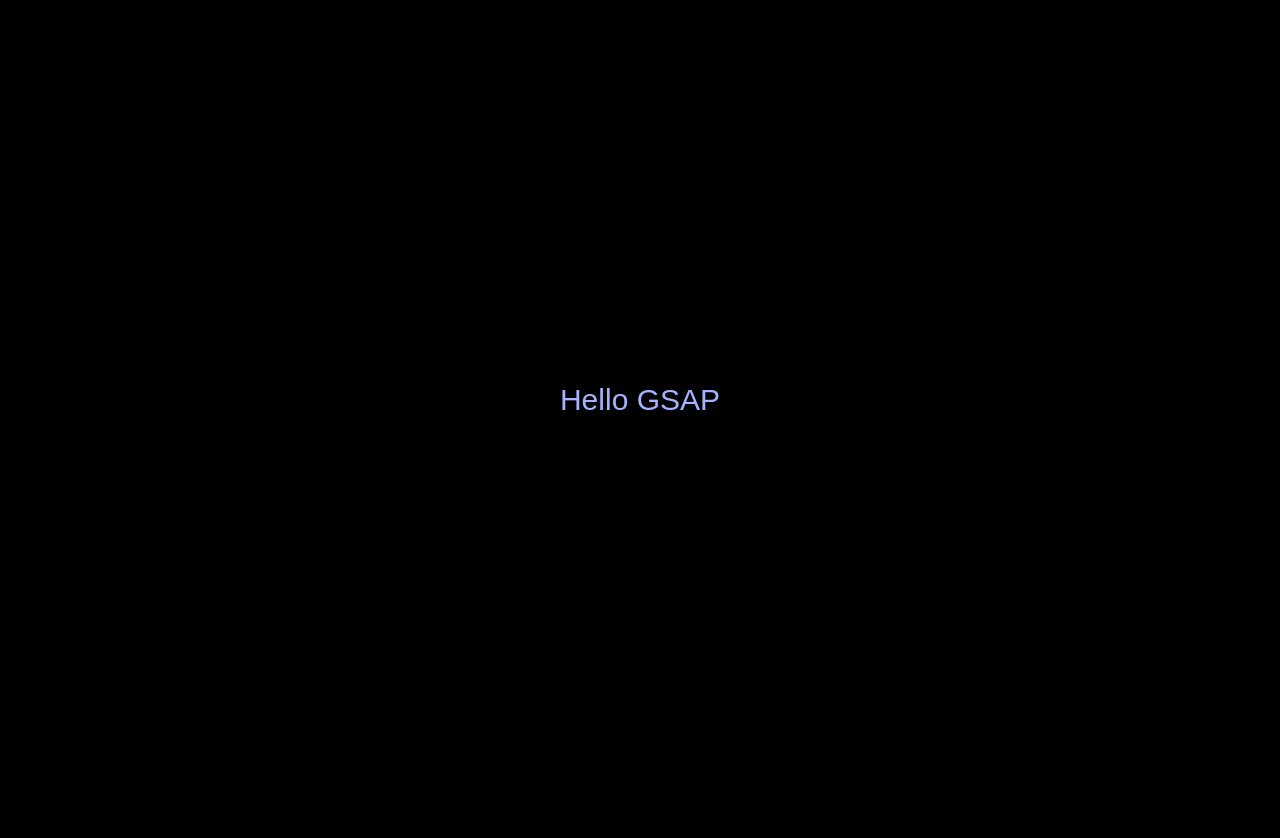
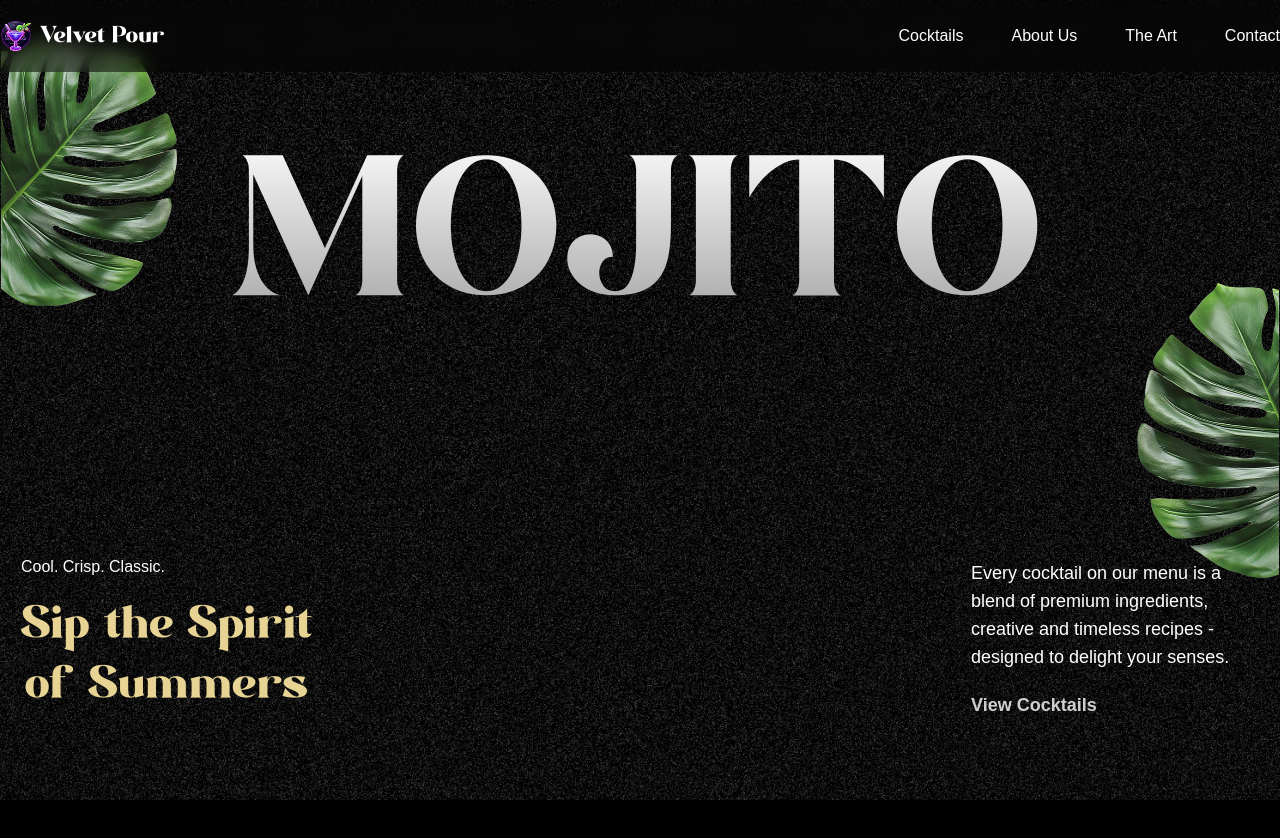
Before and after one commit to Fede-Aletti/gsap_cocktails, a React (Vite) app: page / in a window 1280 px wide. Shown: the top 838 px of the page. Before the commit the page ends 800 px from the top, so only its background shows below. Built offline with nearby package versions, Linux system fonts and the light colour scheme; a web font is replaced by a local one.

Commit message:
Hero section

```diff
--- a/index.html
+++ b/index.html
@@ -2,15 +2,11 @@
 <html lang="en">
   <head>
     <meta charset="UTF-8" />
-    <link rel="icon" type="image/svg+xml" href="/vite.svg" />
+    <link rel="icon" type="image/svg+xml" href="/images/logo.png" />
     <meta name="viewport" content="width=device-width, initial-scale=1.0" />
     <link rel="preconnect" href="https://fonts.googleapis.com" />
     <link rel="preconnect" href="https://fonts.gstatic.com" crossorigin />
-    <link
-      href="https://fonts.googleapis.com/css2?family=Inter:wght@400;500;700&display=swap"
-      rel="stylesheet"
-    />
-    <title>GSAP Course</title>
+    <title>Velvet Pour</title>
   </head>
   <body>
     <div id="root"></div>
--- a/src/App.tsx
+++ b/src/App.tsx
@@ -1,12 +1,15 @@
-import gsap from "gsap";
-
 import "./App.css";
+import { NavBar } from "./components/nav-bar";
+import { Hero } from "./components/hero";
 
 const App = () => {
   return (
-    <div className="flex-center h-screen">
-      <h1 className="text-3xl text-indigo-300">Hello GSAP</h1>
-    </div>
+    <main>
+      <NavBar />
+      <Hero />
+
+      <div className="h-dvh bg-black"></div>
+    </main>
   );
 };
 
--- /dev/null
+++ b/src/components/hero.tsx
@@ -0,0 +1,99 @@
+import { useGSAP } from "@gsap/react";
+import gsap from "gsap";
+import { SplitText } from "gsap/all";
+
+export const Hero = () => {
+  useGSAP(() => {
+    const heroSplit = new SplitText(".title", {
+      type: "chars, words",
+    });
+
+    const paragraphSplit = new SplitText(".subtitle", {
+      type: "lines",
+    });
+
+    heroSplit.chars.forEach((char, index) => {
+      char.classList.add("text-gradient");
+    });
+
+    gsap.from(heroSplit.chars, {
+      yPercent: 100,
+      duration: 1.8,
+      ease: "expo.out",
+      stagger: 0.06,
+    });
+
+    gsap.from(paragraphSplit.lines, {
+      opacity: 0,
+      yPercent: 100,
+      duration: 1.8,
+      ease: "expo.out",
+      stagger: 0.06,
+      delay: 1,
+    });
+
+    gsap
+      .timeline({
+        scrollTrigger: {
+          trigger: "#hero",
+          start: "top top",
+          end: "bottom top",
+          scrub: true,
+        },
+      })
+      .to(
+        ".right-leaf ",
+        {
+          y: 200,
+        },
+        0
+      )
+      .to(
+        ".left-leaf",
+        {
+          y: -200,
+        },
+        0
+      );
+  }, []);
+
+  return (
+    <>
+      <section id="hero" className="noisy">
+        <h1 className="title">MOJITO</h1>
+
+        <img
+          src="/images/hero-left-leaf.png"
+          alt="hero-left-leaf"
+          className="left-leaf"
+        />
+        <img
+          src="/images/hero-right-leaf.png"
+          alt="hero-right-leaf"
+          className="right-leaf"
+        />
+
+        <div className="body">
+          <div className="content">
+            <div className="space-y-5 hidden md:block">
+              <p>Cool. Crisp. Classic.</p>
+              <p className="subtitle">
+                Sip the Spirit <br /> of Summers
+              </p>
+            </div>
+
+            <div className="view-cocktails">
+              <p className="subtitle">
+                Every cocktail on our menu is a blend of premium ingredients,
+                creative and timeless recipes - designed to delight your senses.
+              </p>
+              <a href="#cocktails" className="btn">
+                View Cocktails
+              </a>
+            </div>
+          </div>
+        </div>
+      </section>
+    </>
+  );
+};
--- /dev/null
+++ b/src/components/nav-bar.tsx
@@ -0,0 +1,46 @@
+import { useGSAP } from "@gsap/react";
+import { navLinks } from "../constants";
+import gsap from "gsap";
+
+export const NavBar = () => {
+
+    useGSAP(() => {
+        const navTween = gsap.timeline({
+            scrollTrigger: {
+                trigger: 'nav',
+                start: 'bottom top',
+            }
+        })
+
+        navTween.fromTo('nav', {
+            backgroundColor: 'transparent',
+        }, {
+            backgroundColor: 'rgba(0, 0, 0, 0.5)',
+            backdropFilter: 'blur(10px)',
+            duration: 1,
+            ease: 'power2.inOut',
+            opacity: 1,
+        })
+
+        return () => {}
+    })
+
+  return (
+    <nav>
+      <div>
+        <a href="#home" className="flex item-center gap-2">
+          <img src="/images/logo.png" alt="logo" />
+          <p>Velvet Pour</p>
+        </a>
+
+        <ul>
+          {navLinks.map((link) => (
+            <li key={link.id}>
+              <a href={`#${link.id}`}>{link.title}</a>
+            </li>
+          ))}
+        </ul>
+      </div>
+    </nav>
+  );
+};
--- /dev/null
+++ b/src/constants/index.ts
@@ -0,0 +1,183 @@
+const navLinks = [
+    {
+       id: "cocktails",
+       title: "Cocktails",
+    },
+    {
+       id: "about",
+       title: "About Us",
+    },
+    {
+       id: "work",
+       title: "The Art",
+    },
+    {
+       id: "contact",
+       title: "Contact",
+    },
+   ];
+
+   const cocktailLists = [
+    {
+       name: "Chapel Hill Shiraz",
+       country: "AU",
+       detail: "Battle",
+       price: "$10",
+    },
+    {
+       name: "Caten Malbee",
+       country: "AU",
+       detail: "Battle",
+       price: "$49",
+    },
+    {
+       name: "Rhino Pale Ale",
+       country: "CA",
+       detail: "750 ml",
+       price: "$20",
+    },
+    {
+       name: "Irish Guinness",
+       country: "IE",
+       detail: "600 ml",
+       price: "$29",
+    },
+   ];
+
+   const mockTailLists = [
+    {
+       name: "Tropical Bloom",
+       country: "US",
+       detail: "Battle",
+       price: "$10",
+    },
+    {
+       name: "Passionfruit Mint",
+       country: "US",
+       detail: "Battle",
+       price: "$49",
+    },
+    {
+       name: "Citrus Glow",
+       country: "CA",
+       detail: "750 ml",
+       price: "$20",
+    },
+    {
+       name: "Lavender Fizz",
+       country: "IE",
+       detail: "600 ml",
+       price: "$29",
+    },
+   ];
+
+   const profileLists = [
+    {
+       imgPath: "/images/profile1.png",
+    },
+    {
+       imgPath: "/images/profile2.png",
+    },
+    {
+       imgPath: "/images/profile3.png",
+    },
+    {
+       imgPath: "/images/profile4.png",
+    },
+   ];
+
+   const featureLists = [
+    "Perfectly balanced blends",
+    "Garnished to perfection",
+    "Ice-cold every time",
+    "Expertly shaken & stirred",
+   ];
+
+   const goodLists = [
+    "Handpicked ingredients",
+    "Signature techniques",
+    "Bartending artistry in action",
+    "Freshly muddled flavors",
+   ];
+
+   const storeInfo = {
+    heading: "Where to Find Us",
+    address: "456, Raq Blvd. #404, Los Angeles, CA 90210",
+    contact: {
+       phone: "(555) 987-6543",
+       email: "hello@jsmcocktail.com",
+    },
+   };
+
+   const openingHours = [
+    { day: "Mon–Thu", time: "11:00am – 12am" },
+    { day: "Fri", time: "11:00am – 2am" },
+    { day: "Sat", time: "9:00am – 2am" },
+    { day: "Sun", time: "9:00am – 1am" },
+   ];
+
+   const socials = [
+    {
+       name: "Instagram",
+       icon: "/images/insta.png",
+       url: "#",
+    },
+    {
+       name: "X (Twitter)",
+       icon: "/images/x.png",
+       url: "#",
+    },
+    {
+       name: "Facebook",
+       icon: "/images/fb.png",
+       url: "#",
+    },
+   ];
+
+   const allCocktails = [
+    {
+       id: 1,
+       name: "Classic Mojito",
+       image: "/images/drink1.png",
+       title: "Simple Ingredients, Bold Flavor",
+       description:
+        "Made with tequila, lime juice, and orange liqueur, the Margarita is easy to make and full of character. Add a salted rim for the perfect drink on summer nights.",
+    },
+    {
+       id: 2,
+       name: "Raspberry Mojito",
+       image: "/images/drink2.png",
+       title: "A Zesty Classic That Never Fails",
+       description:
+        "The Margarita is a classic that balances tangy lime, smooth tequila, and a touch of sweetness. Shaken, frozen, or on the rocks—it’s always crisp & refreshing.",
+    },
+    {
+       id: 3,
+       name: "Violet Breeze",
+       image: "/images/drink3.png",
+       title: "Simple Ingredients, Bold Flavor",
+       description:
+        "Made with tequila, lime juice, and orange liqueur, the Margarita is easy to make and full of character. Add a salted rim for the perfect drink on summer nights.",
+    },
+    {
+       id: 4,
+       name: "Curacao Mojito",
+       image: "/images/drink4.png",
+       title: "Crafted With Care, Poured With Love",
+       description:
+        "Each cocktail is made with fresh ingredients and a passion for perfecting every pour, whether you're celebrating or simply relaxing.",
+    },
+   ];
+
+   export {
+    navLinks,
+    cocktailLists,
+    mockTailLists,
+    profileLists,
+    featureLists,
+    goodLists,
+    openingHours,
+    storeInfo,
+    socials,
+    allCocktails,
+   };
```
